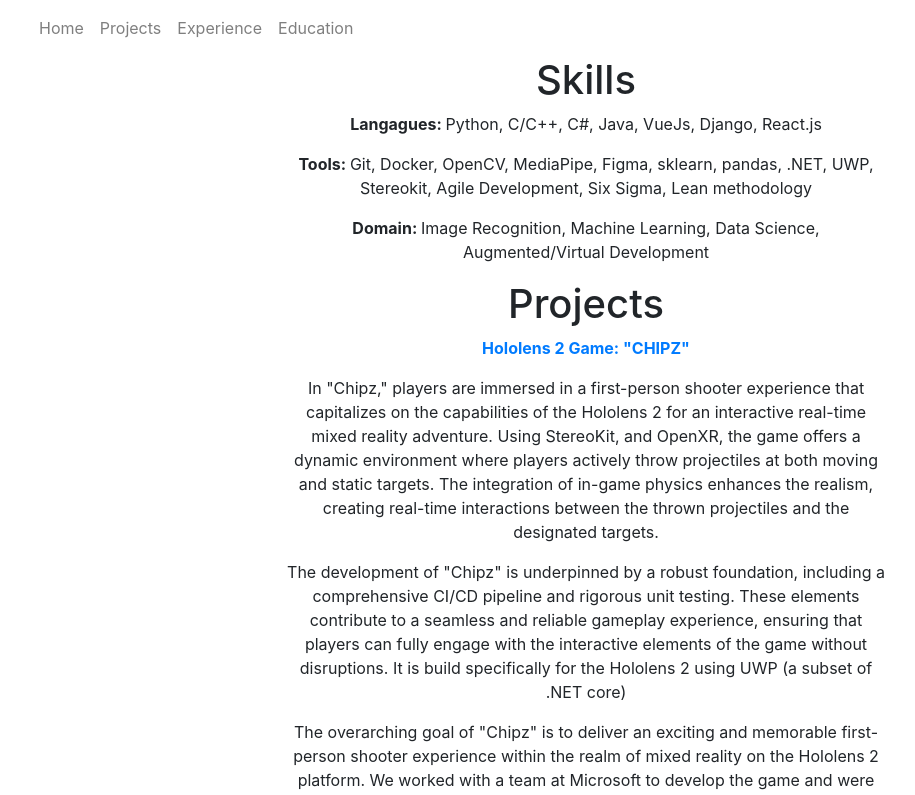
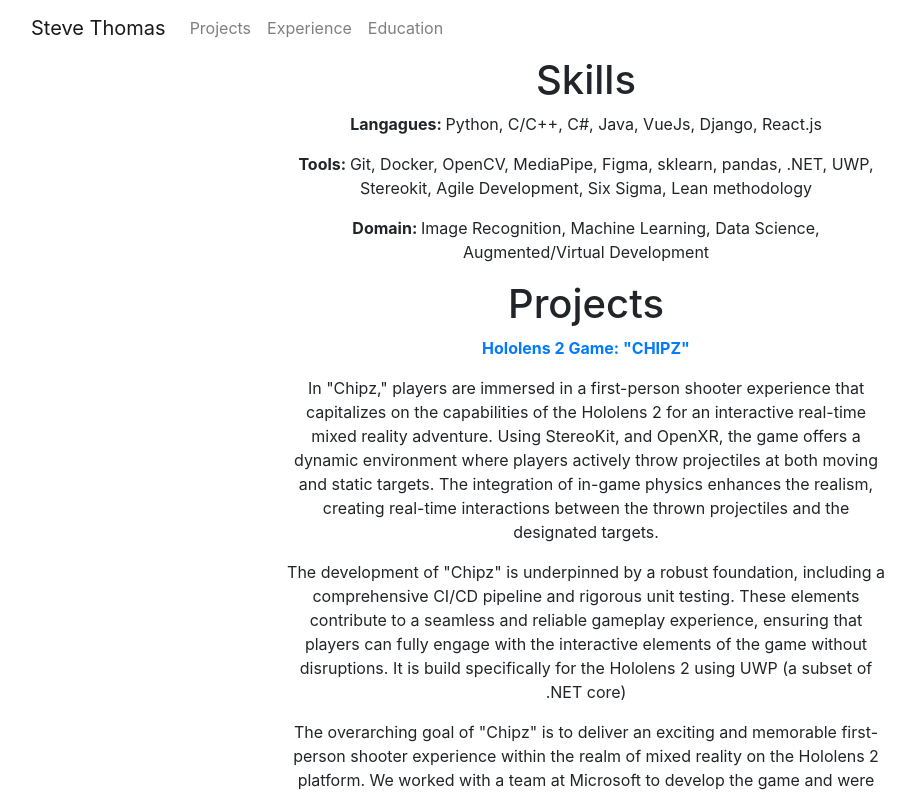
Before and after one commit to stevethomas13/stevethomas13.github.io, a React (Create React App) app in the folder mysite/: page / in a window 1280 px wide. Shown: the top 795 px of the page, without its empty margins (54-969 px from the left). Built offline with nearby package versions, Linux system fonts and the light colour scheme.

Commit message:
made navbar toggleable

```diff
--- a/mysite/src/components/myNavbar.jsx
+++ b/mysite/src/components/myNavbar.jsx
@@ -9,13 +9,14 @@ function myNavbar() {
         <div>
             <Navbar expand="lg" className="bg-body-tertiary">
                 <Container>
+                    <Navbar.Brand href="">Steve Thomas</Navbar.Brand>
+                    <Navbar.Toggle aria-controls="basic-navbar-nav" />
                     <Navbar.Collapse id="basic-navbar-nav">
                         <Nav className="me-auto">
-                            <Nav.Link href="/">Home</Nav.Link>
                             <Nav.Link href="#projects">Projects</Nav.Link>
-                            <Nav.Link href="#education">Experience</Nav.Link>
+                            <Nav.Link href="#experience">Experience</Nav.Link>
                             {/* Education should always be last because of scroll css */}
-                            <Nav.Link href="#experience">Education</Nav.Link>
+                            <Nav.Link href="#education">Education</Nav.Link>
                         </Nav>
                     </Navbar.Collapse>
                 </Container>
```
